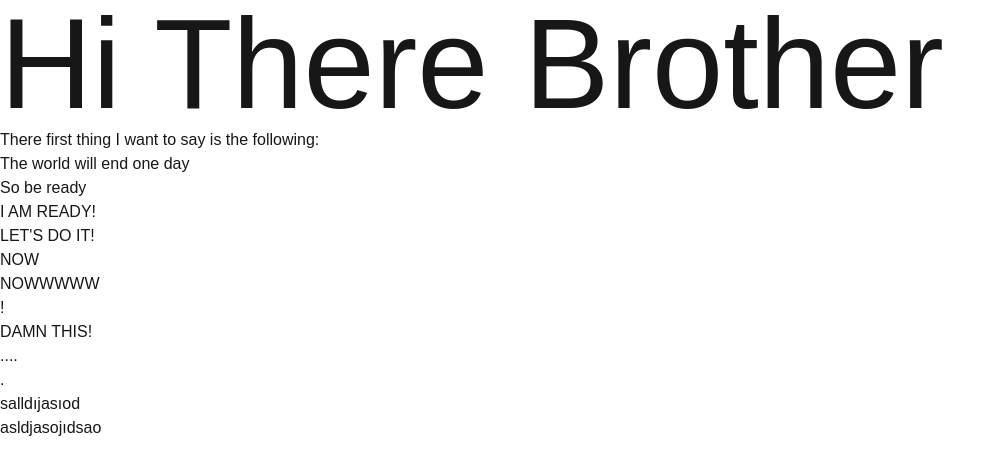
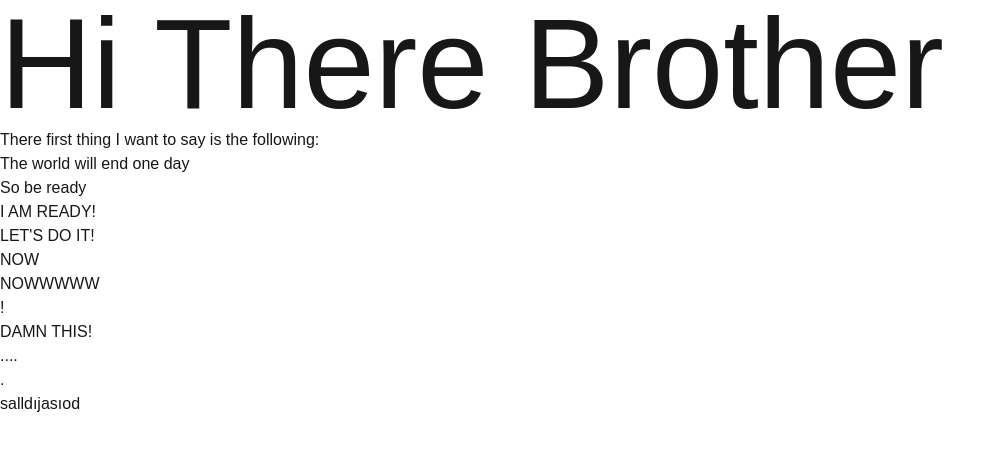
Before and after one commit to BrahimBoussada/to-delete-later, a Next.js app: page / in a window 1280 px wide. Shown: the top 474 px of the page, without its empty margins (0-1005 px from the left). Built offline with nearby package versions, Linux system fonts and the light colour scheme.

Commit message:
asdsalıdja

```diff
--- a/src/app/page.tsx
+++ b/src/app/page.tsx
@@ -16,7 +16,6 @@ export default function Home() {
       <p>....</p>
       <p>.</p>
       <p>salldıjasıod</p>
-      <p>asldjasojıdsao</p>
     </main>
   );
 }
```
